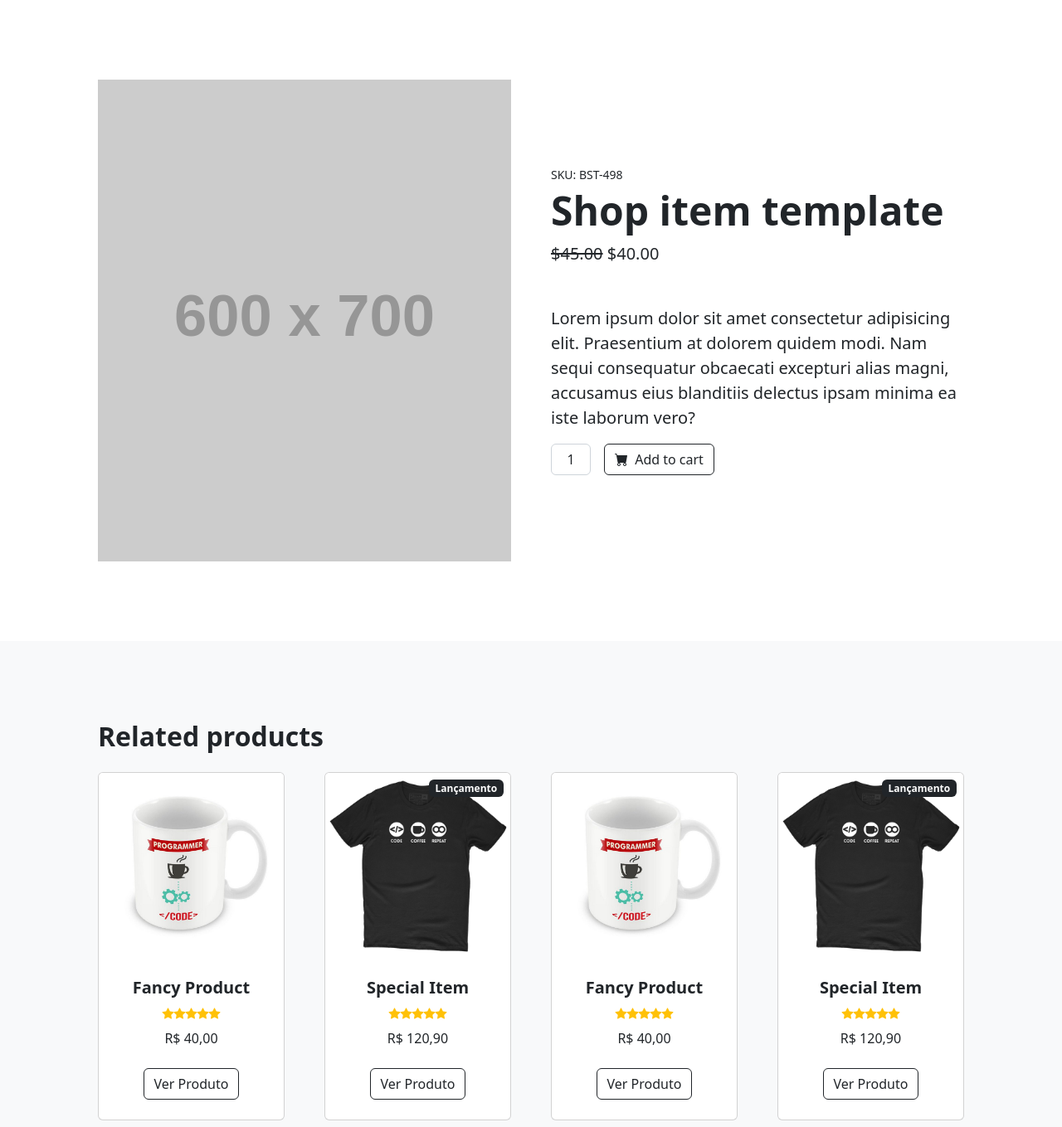
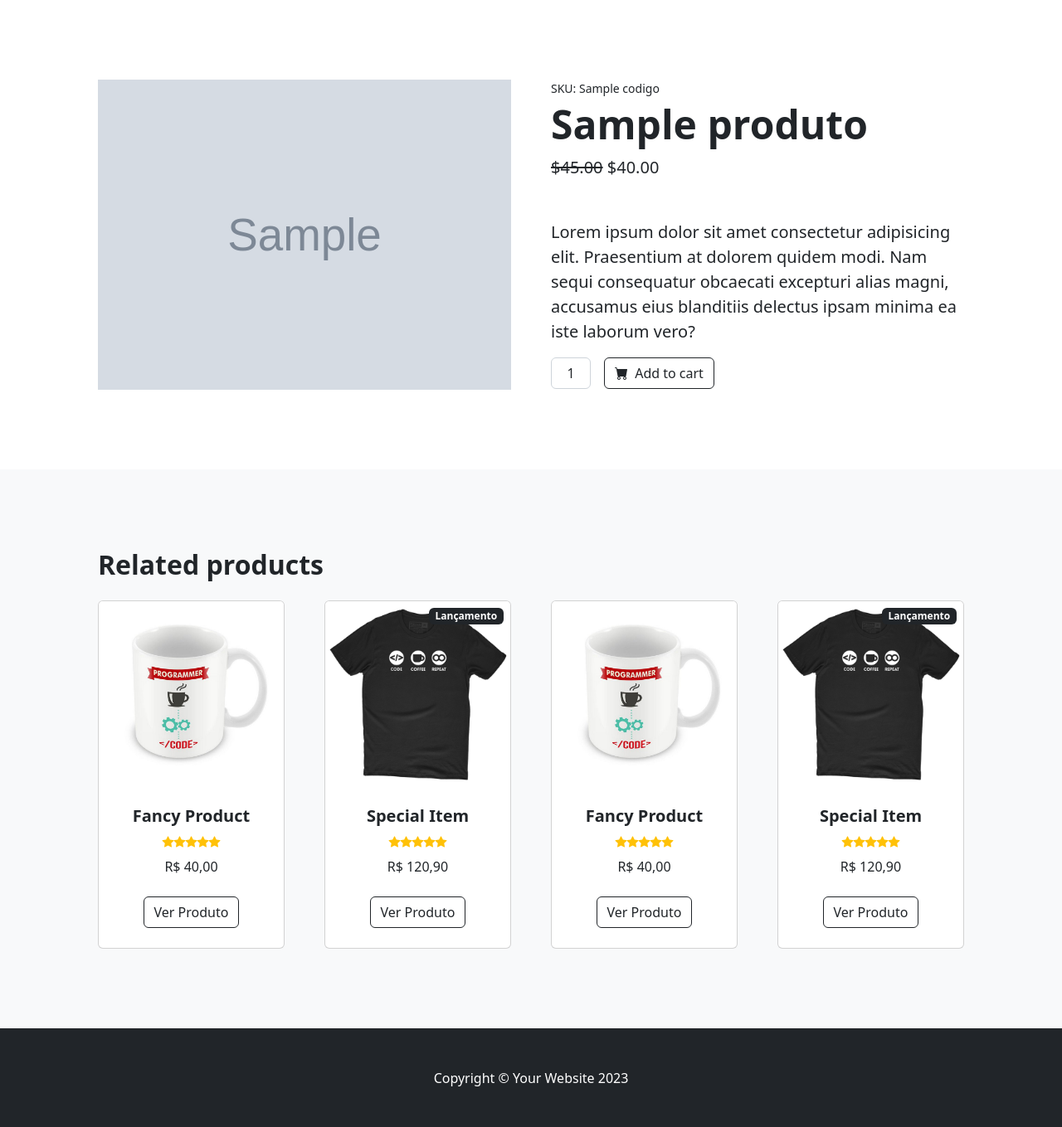
Before and after one commit to David-QA-MAster/Shopping, a Django app: template Site/templates/produto_detalhes.html in a window 1280 px wide. Shown: the part 76-1435 px from the top of the page at 83% size. Run offline with Django 3.2, Linux system fonts and the light colour scheme; the template is opened without the code that fills it: most values are stand-ins (such as "Sample title", 1, 10 or a date in 2020); grey boxes marked "Sample" are stand-in pictures; some libraries are stand-ins or nearby versions.

Commit message:
add mudanças

```diff
--- a/Site/templates/produto_detalhes.html
+++ b/Site/templates/produto_detalhes.html
@@ -1,7 +1,7 @@
 {% extends 'base.html' %}
 {% load static %}
 
-{% block Titulo %}Titulo da Categoria{% endblock Titulo %}
+{% block Titulo %}{{ produto.nome }}{% endblock Titulo %}
 
 {% block Conteudo %}
 
@@ -9,10 +9,10 @@
         <section class="py-5">
             <div class="container px-4 px-lg-5 my-5">
                 <div class="row gx-4 gx-lg-5 align-items-center">
-                    <div class="col-md-6"><img class="card-img-top mb-5 mb-md-0" src="https://dummyimage.com/600x700/dee2e6/6c757d.jpg" alt="..." /></div>
+                    <div class="col-md-6"><img class="card-img-top mb-5 mb-md-0" src="{{ produto.imagem.url }}" alt="{{ produto.nome }}" /></div>
                     <div class="col-md-6">
-                        <div class="small mb-1">SKU: BST-498</div>
-                        <h1 class="display-5 fw-bolder">Shop item template</h1>
+                        <div class="small mb-1">SKU: {{ produto.codigo }}</div>
+                        <h1 class="display-5 fw-bolder">{{ produto.nome }}</h1>
                         <div class="fs-5 mb-5">
                             <span class="text-decoration-line-through">$45.00</span>
                             <span>$40.00</span>
--- a/Site/templates/produtos.html
+++ b/Site/templates/produtos.html
@@ -23,8 +23,9 @@
                     <!-- Inicio Produtos -->
                     {% for prod in produtos %}
                         {% include 'card_produto.html'%}
+                    {% empty %}
+                        <p>Nenhum Produto Nessa Categoria</p>
                     {% endfor %}
-
                     <!-- termino produtos-->
                 </div>
             </div>
```
Also changed, not shown: Site/templates/index.html (+3 -7 lines), Site/views.py (+8 -3 lines).
